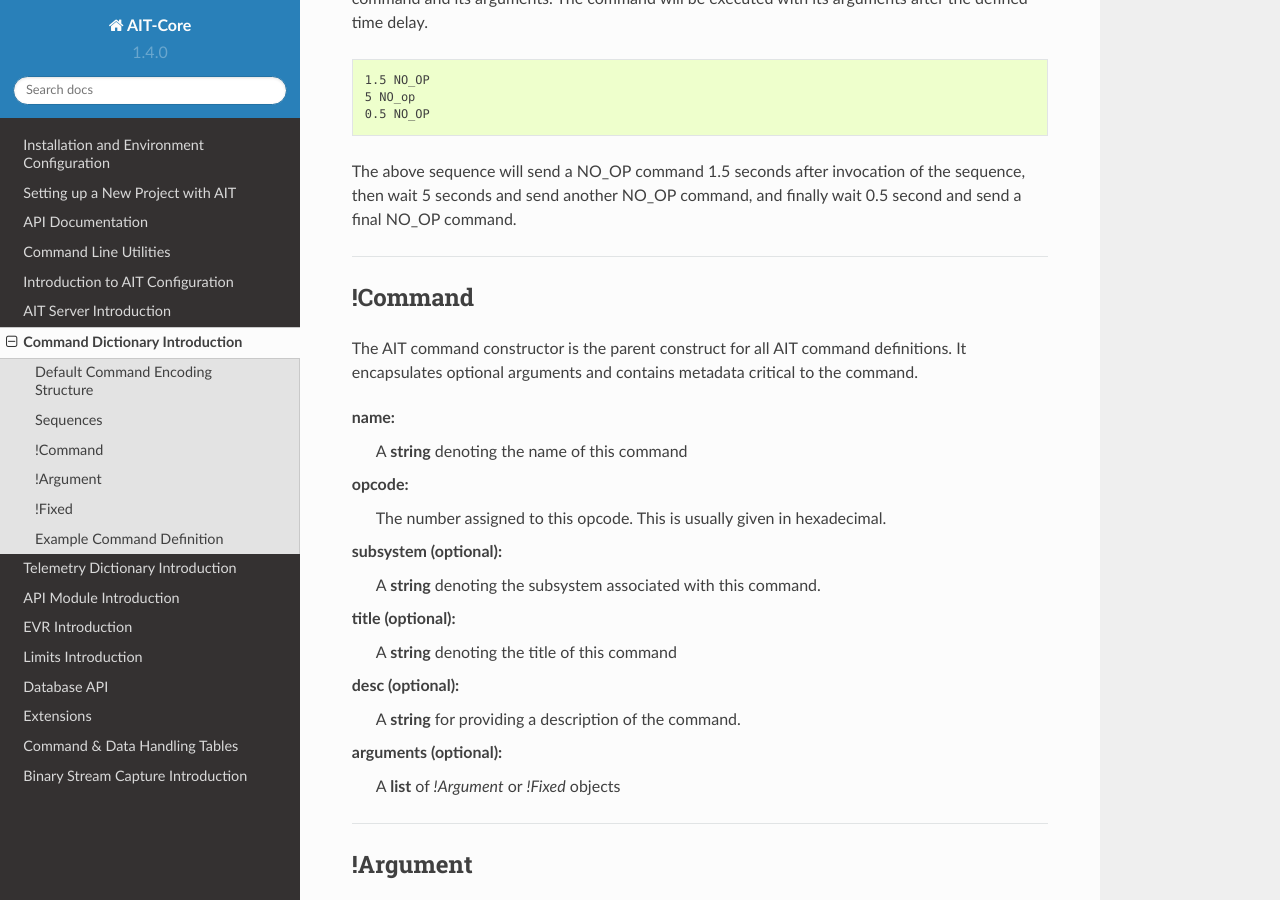
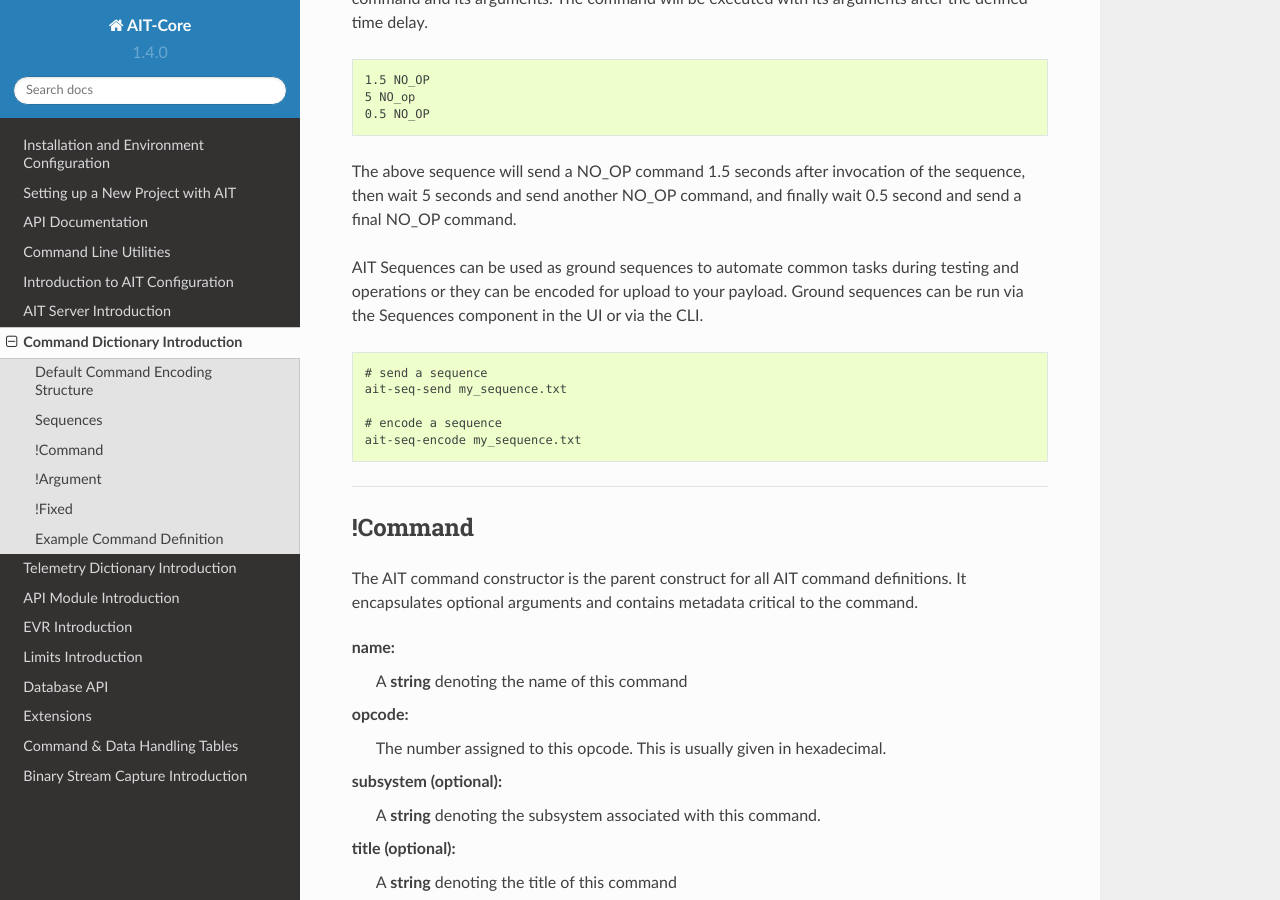
Before and after one commit to NASA-AMMOS/AIT-Core, a Sphinx documentation site: the page built from doc/source/command_intro.rst, in a window 1280 px wide and 900 px high, scrolled down 2551 px. Built offline with Sphinx 7.4.7 and the Read the Docs theme 2.0.0, drawn with Linux system fonts in a browser that asks for light colours.

Commit message:
Issue #68 - Add sequence call examples to docs

```diff
--- a/doc/source/command_intro.rst
+++ b/doc/source/command_intro.rst
@@ -120,6 +120,16 @@
     0.5 NO_OP
 
 The above sequence will send a NO_OP command 1.5 seconds after invocation of the sequence, then wait 5 seconds and send another NO_OP command, and finally wait 0.5 second and send a final NO_OP command.
+
+AIT Sequences can be used as ground sequences to automate common tasks during testing and operations or they can be encoded for upload to your payload. Ground sequences can be run via the Sequences component in the UI or via the CLI.
+
+.. code-block:: text
+
+    # send a sequence
+    ait-seq-send my_sequence.txt
+
+    # encode a sequence
+    ait-seq-encode my_sequence.txt
 
 
 ----
```
